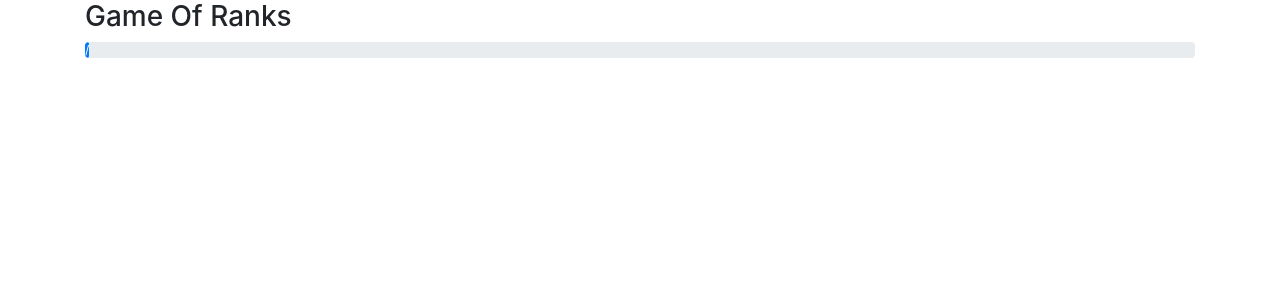
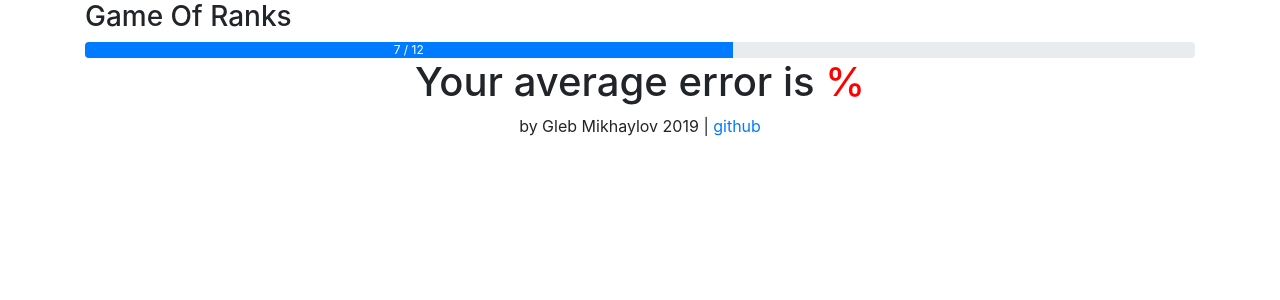
Before and after one commit to glebmikha/game-of-ranks, a Vue app: page / in a window 1280 px wide. Shown: the top 300 px of the page. Built offline with nearby package versions, Linux system fonts and the light colour scheme.

Commit message:
added footer and AverageError components

```diff
--- a/src/App.vue
+++ b/src/App.vue
@@ -1,14 +1,20 @@
 <template>
   <div class="container">
-    <app-header></app-header>
+    <app-header :numberCount="7" :maxNumbers="12"></app-header>
+    <average-error></average-error>
+    <app-footer></app-footer>
   </div>
 </template>
 
 <script>
-import Hearder from "./components/Header.vue";
+import Header from "./components/Header.vue";
+import Footer from "./components/Footer.vue";
+import AverageError from "./components/AverageError.vue";
 export default {
   components: {
-    appHeader: Hearder
+    appHeader: Header,
+    appFooter: Footer,
+    averageError: AverageError
   }
 };
 </script>
--- /dev/null
+++ b/src/components/AverageError.vue
@@ -0,0 +1,21 @@
+<template>
+  <div class="row">
+    <div class="col-sm-8 offset-sm-2 col-xs-12 col-md-6 offset-md-3 text-center">
+      <h1>
+        Your average error is
+        <span>
+          <slot></slot>%
+        </span>
+      </h1>
+    </div>
+  </div>
+</template>
+
+<script>
+</script>
+
+<style scoped>
+span {
+  color: red;
+}
+</style>
--- /dev/null
+++ b/src/components/Footer.vue
@@ -0,0 +1,13 @@
+<template>
+  <div class="row">
+    <div class="col-sm-8 offset-sm-2 col-xs-12 col-md-6 offset-md-3 text-center">
+      by Gleb Mikhaylov 2019 |
+      <a
+        href="https://github.com/glebmikha/game-of-ranks"
+        target="_blank"
+      >github</a>
+    </div>
+  </div>
+</template>
+<script>
+</script>
--- a/src/components/Header.vue
+++ b/src/components/Header.vue
@@ -3,16 +3,14 @@
     <div class="col-sm-12">
       <h3>Game Of Ranks</h3>
       <div class="progress">
-        <div class="progress">
         <div
           class="progress-bar"
           role="progressbar"
-            aria-valuenow="60"
+          :style="{width: (numberCount / maxNumbers) * 100 + '%'}"
+          aria-valuenow="25"
           aria-valuemin="0"
           aria-valuemax="100"
-            :style="{width: (numberCount / maxNumbers) * 100 + '%'}"
         >{{ numberCount }} / {{ maxNumbers}}</div>
-        </div>
       </div>
     </div>
   </div>
```
Lines whose indentation alone changed are shown as unchanged.
